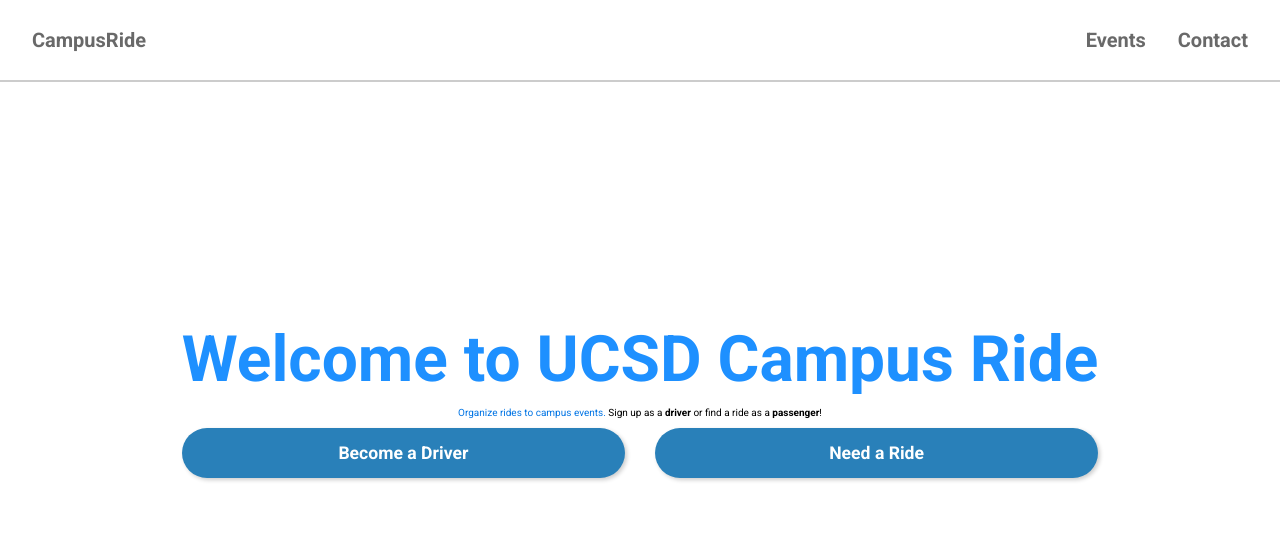
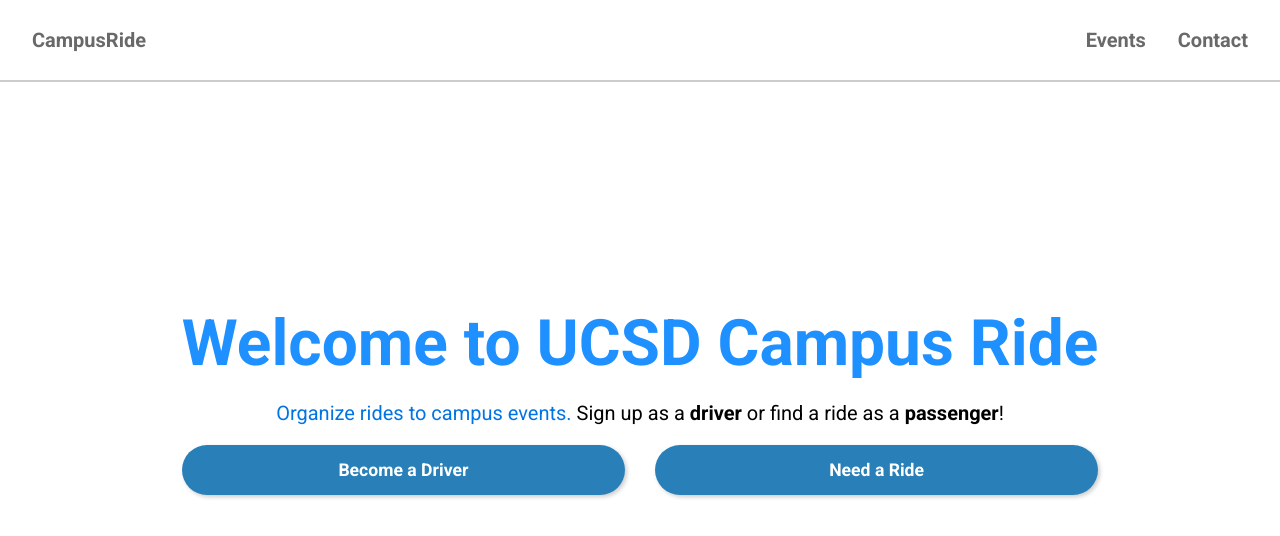
Before and after one commit to iachai02/Campus-Ride, a React (Create React App) app: page /homepage in a window 1280 px wide. Shown: the top 536 px of the page. Built offline with nearby package versions, Linux system fonts and the light colour scheme.

Commit message:
adjusted global, homepage.tsx and .css and signup.css
adjusted the css for homepage so that it doesnt interfere with the other pages

```diff
--- a/src/css/HomePage.css
+++ b/src/css/HomePage.css
@@ -1,12 +1,12 @@
-.home-page {
-    font-family: var(--font-family);
-}
-
-h1 {
+.home-page h1 {
     color: var(--primary-color);
     margin: auto;
     white-space: nowrap;
     text-align: center;
+}
+
+.home-page p {
+    font-size: 20px;
 }
 
 .special-text {
--- a/src/css/SignUp.css
+++ b/src/css/SignUp.css
@@ -1,7 +1,7 @@
 .sign-up-page {
     display: flex;
     flex-direction: column;
-    justify-content: flex-start;
+    justify-content: center;
     align-items: center;
     min-height: 100vh;
     padding-bottom: 50px;
--- a/src/css/global.css
+++ b/src/css/global.css
@@ -13,4 +13,5 @@
     display: flex;
     justify-content: center; /* Horizontally center the content */
     align-items: center; /* Vertically center the content */
+    font-family: var(--font-family);
 }
--- a/src/pages/HomePage.tsx
+++ b/src/pages/HomePage.tsx
@@ -4,7 +4,6 @@
 function HomePage() {
   return (
     <div className="home-page">
-      <header className="home-header">
       <h1>Welcome to UCSD Campus Ride</h1>
       <p>
         <span className="special-text">Organize rides to campus events.</span>{" "}
@@ -15,7 +14,6 @@
         <button className="btn btn-driver">Become a Driver</button>
         <button className="btn btn-passenger">Need a Ride</button>
       </div>
-      </header>
     </div>
   );
 }
```
Lines whose indentation alone changed are shown as unchanged.
